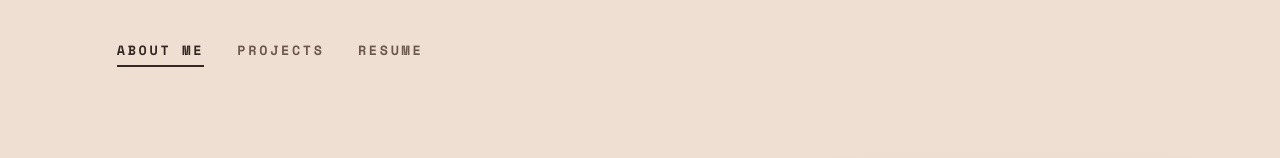
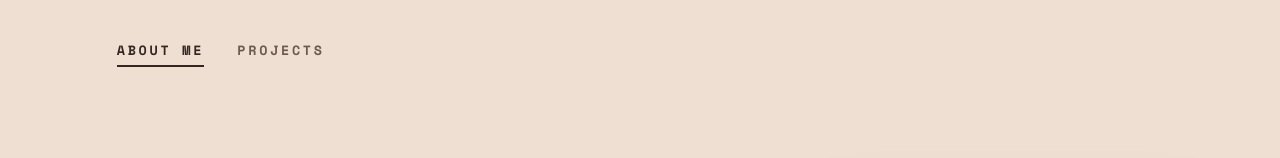
Before and after one commit to brybranmuffin/cloud-resume, a React (Vite) app: page /#/ in a window 1280 px wide. Shown: the top 158 px of the page. Built offline with nearby package versions, Linux system fonts and the light colour scheme; a web font is replaced by a local one.

Commit message:
removed resume tab

```diff
--- a/src/App.jsx
+++ b/src/App.jsx
@@ -4,13 +4,12 @@ import Nav from './Nav'
 import About from './About'
 import Projects from './Projects'
 import ProjectPage from './ProjectPage'
-import Resume from './Resume'
 import { useTimeOfDayTheme } from './useTimeOfDayTheme'
 import { useHashPath } from './useHashRoute'
 import { SLUGS, HOME, ROUTES } from './routes'
 import { bySlug } from './projectData'
 
-const VIEWS = { about: About, projects: Projects, resume: Resume }
+const VIEWS = { about: About, projects: Projects }
 
 export default function App() {
   useTimeOfDayTheme()
--- a/src/routes.js
+++ b/src/routes.js
@@ -2,7 +2,8 @@
 export const ROUTES = [
   { slug: 'about', label: 'About Me' },
   { slug: 'projects', label: 'Projects' },
-  { slug: 'resume', label: 'Resume' },
+  // Resume tab removed for now; restore by adding
+  // { slug: 'resume', label: 'Resume' } here plus a Resume view in App.jsx.
 ]
 
 export const SLUGS = ROUTES.map((r) => r.slug)
```
Also changed, not shown: 2 other files (tests, documents, lock files or other folders).
